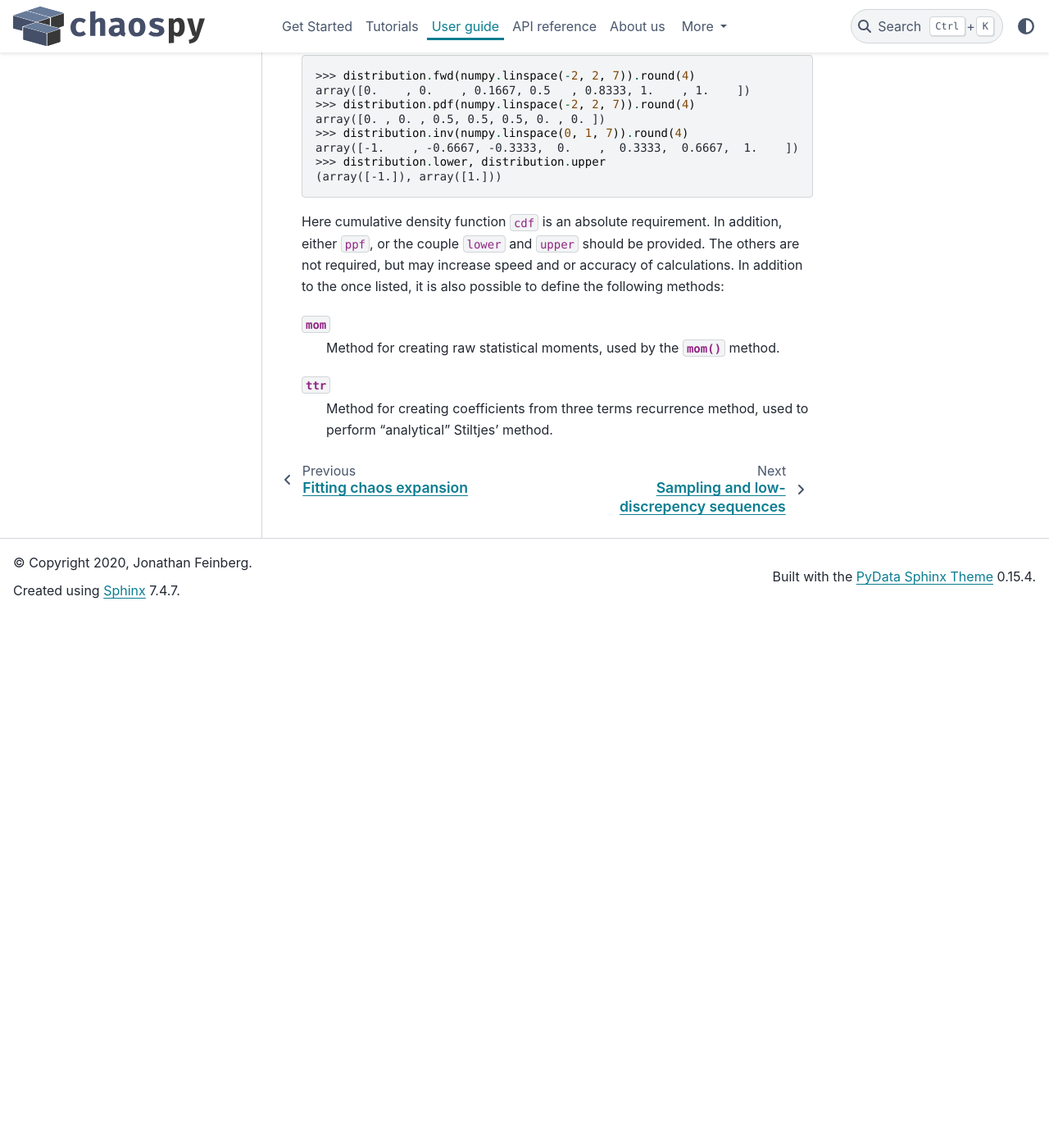
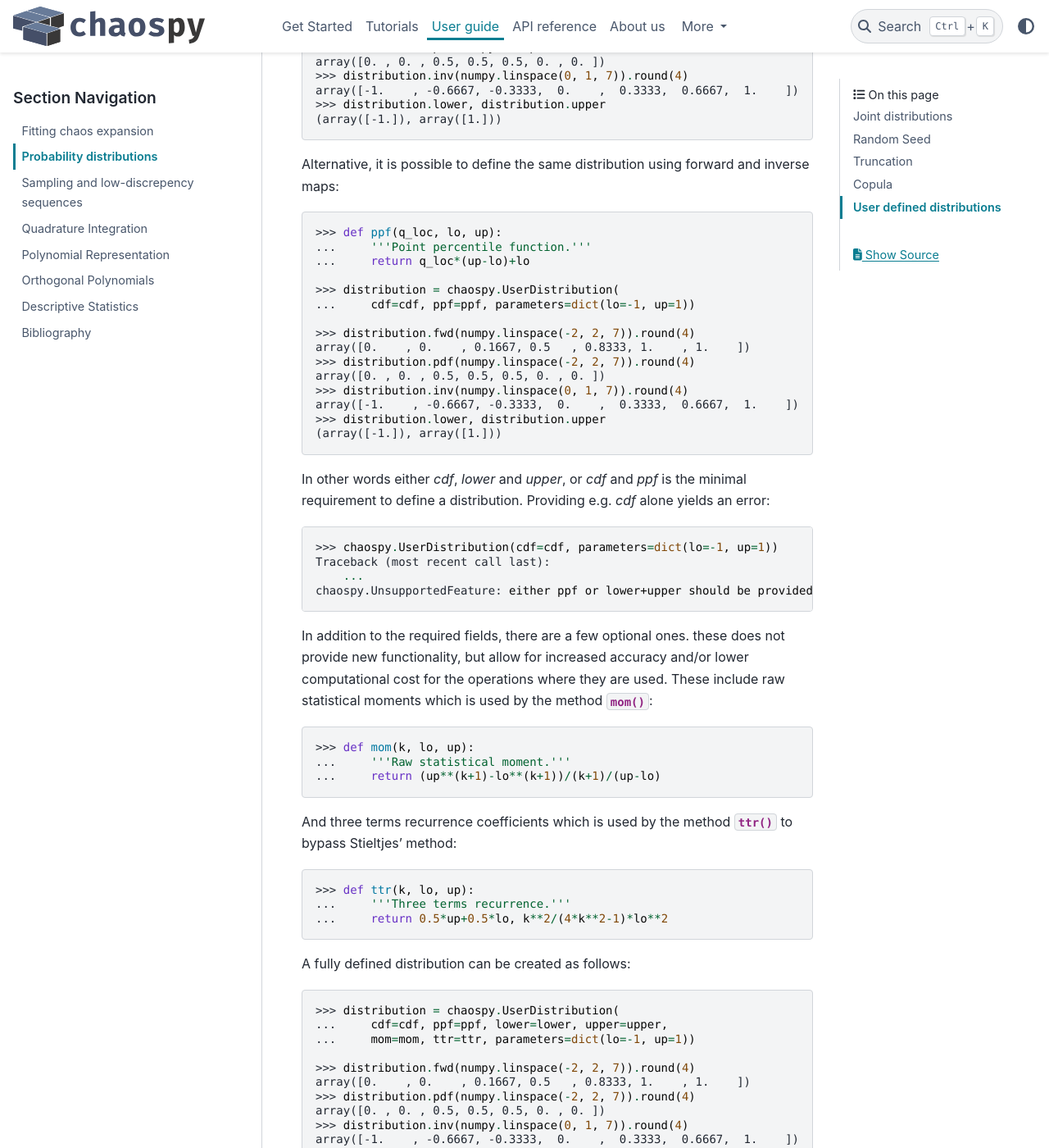
Before and after one commit to jonathf/chaospy, a Sphinx documentation site: the page built from docs/user_guide/distributions.rst, in a window 1280 px wide and 1400 px high, scrolled down 4669 px. Shown: the whole window at 82% size. Built offline with Sphinx 7.4.7 and the PyData theme 0.15.4, drawn with Linux system fonts in a browser that asks for light colours; pages that are not in the unit, such as notebooks, are missing from menus; cross-references to code outside the pages are shown as plain code; before the commit the page ends 5419 px from its top, so only the background shows below that; some of the changed text lies outside the part shown.

```diff
--- a/docs/user_guide/distributions.rst
+++ b/docs/user_guide/distributions.rst
@@ -213,10 +213,6 @@
     ...     '''Cumulative distribution function.'''
     ...     return (x_loc-lo)/(up-lo)
 
-    >>> def pdf(x_loc, lo, up):
-    ...     '''Probability density function.'''
-    ...     return 1./(up-lo)
-
     >>> def lower(lo, up):
     ...     '''Lower bounds function.'''
     ...     return lo
@@ -247,15 +243,78 @@
     >>> distribution.lower, distribution.upper
     (array([-1.]), array([1.]))
 
-Here cumulative density function ``cdf`` is an absolute requirement. In
-addition, either ``ppf``, or the couple ``lower`` and ``upper`` should be
-provided. The others are not required, but may increase speed and or accuracy
-of calculations. In addition to the once listed, it is also possible to define
-the following methods:
+Alternative, it is possible to define the same distribution using forward and
+inverse maps:
 
-``mom``
-    Method for creating raw statistical moments, used by the
-    :func:`~chaospy.Distribution.mom` method.
-``ttr``
-    Method for creating coefficients from three terms recurrence method, used to
-    perform "analytical" Stiltjes' method.
+.. code-block:: python
+
+    >>> def ppf(q_loc, lo, up):
+    ...     '''Point percentile function.'''
+    ...     return q_loc*(up-lo)+lo
+
+    >>> distribution = chaospy.UserDistribution(
+    ...     cdf=cdf, ppf=ppf, parameters=dict(lo=-1, up=1))
+
+    >>> distribution.fwd(numpy.linspace(-2, 2, 7)).round(4)
+    array([0.    , 0.    , 0.1667, 0.5   , 0.8333, 1.    , 1.    ])
+    >>> distribution.pdf(numpy.linspace(-2, 2, 7)).round(4)
+    array([0. , 0. , 0.5, 0.5, 0.5, 0. , 0. ])
+    >>> distribution.inv(numpy.linspace(0, 1, 7)).round(4)
+    array([-1.    , -0.6667, -0.3333,  0.    ,  0.3333,  0.6667,  1.    ])
+    >>> distribution.lower, distribution.upper
+    (array([-1.]), array([1.]))
+
+In other words either `cdf`, `lower` and `upper`, or `cdf` and `ppf` is
+the minimal requirement to define a distribution. Providing e.g. `cdf` alone
+yields an error:
+
+.. code-block:: python
+
+    >>> chaospy.UserDistribution(cdf=cdf, parameters=dict(lo=-1, up=1))
+    Traceback (most recent call last):
+        ...
+    chaospy.UnsupportedFeature: either ppf or lower+upper should be provided.
+
+
+In addition to the required fields, there are a few optional ones. these does
+not provide new functionality, but allow for increased accuracy and/or
+lower computational cost for the operations where they are used. These include
+raw statistical moments which is used by the method
+:func:`~chaospy.Distribution.mom`:
+
+.. code-block:: python
+
+    >>> def mom(k, lo, up):
+    ...     '''Raw statistical moment.'''
+    ...     return (up**(k+1)-lo**(k+1))/(k+1)/(up-lo)
+
+And three terms recurrence coefficients which is used by the method
+:func:`~chaospy.Distribution.ttr` to bypass Stieltjes' method:
+
+.. code-block:: python
+
+    >>> def ttr(k, lo, up):
+    ...     '''Three terms recurrence.'''
+    ...     return 0.5*up+0.5*lo, k**2/(4*k**2-1)*lo**2
+
+A fully defined distribution can be created as follows:
+
+.. code-block:: python
+
+    >>> distribution = chaospy.UserDistribution(
+    ...     cdf=cdf, ppf=ppf, lower=lower, upper=upper,
+    ...     mom=mom, ttr=ttr, parameters=dict(lo=-1, up=1))
+
+    >>> distribution.fwd(numpy.linspace(-2, 2, 7)).round(4)
+    array([0.    , 0.    , 0.1667, 0.5   , 0.8333, 1.    , 1.    ])
+    >>> distribution.pdf(numpy.linspace(-2, 2, 7)).round(4)
+    array([0. , 0. , 0.5, 0.5, 0.5, 0. , 0. ])
+    >>> distribution.inv(numpy.linspace(0, 1, 7)).round(4)
+    array([-1.    , -0.6667, -0.3333,  0.    ,  0.3333,  0.6667,  1.    ])
+    >>> distribution.lower, distribution.upper
+    (array([-1.]), array([1.]))
+    >>> distribution.mom([1, 2, 3])
+    array([0.        , 0.33333333, 0.        ])
+    >>> distribution.ttr([0, 1, 2])
+    array([[ 0.        ,  0.        ,  0.        ],
+           [-0.        ,  0.33333333,  0.26666667]])
```
Also changed, not shown: other parts of docs/user_guide/distributions.rst (+1 -1 lines), 5 other files.
